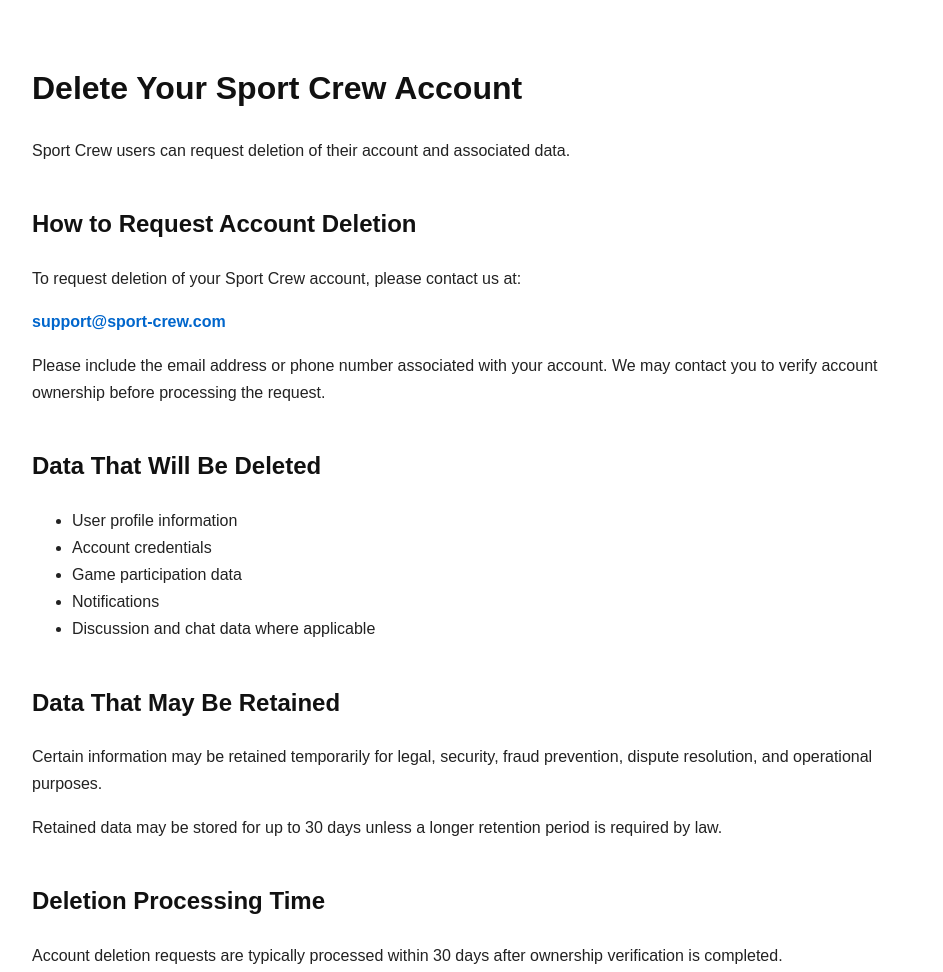
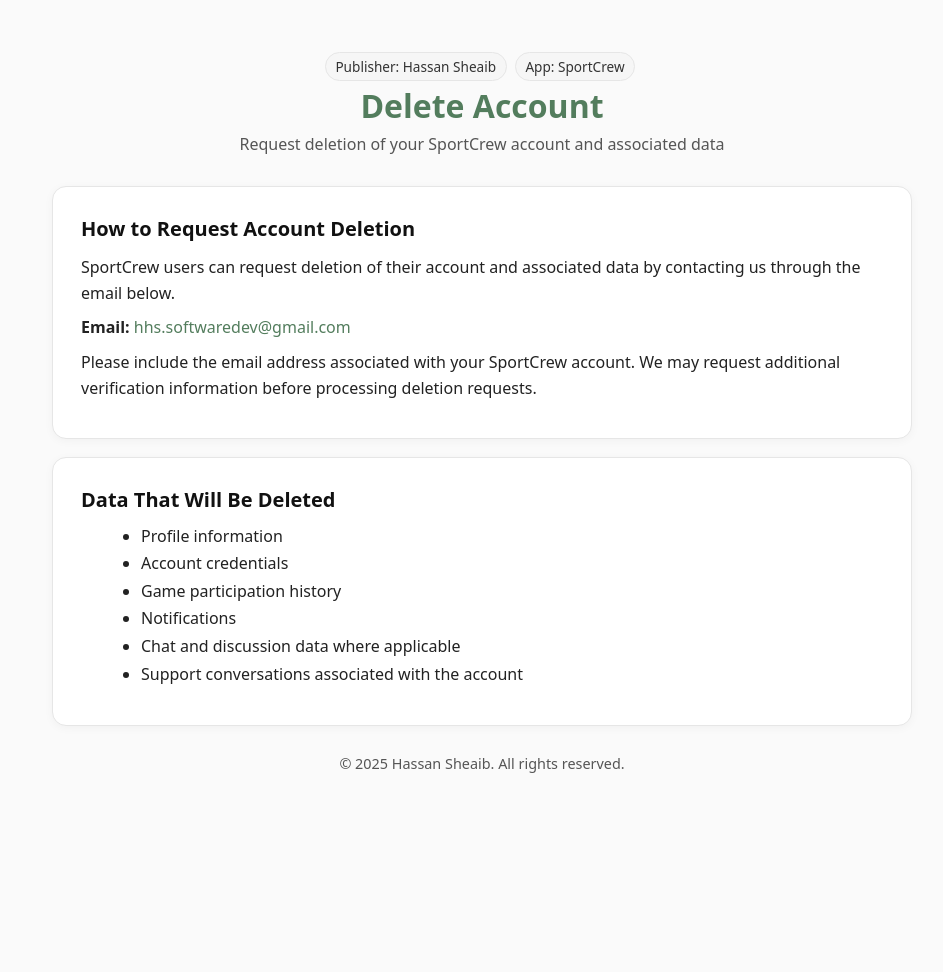
Before and after one commit to HassanSheaib/sportcrew-support, a plain HTML site: page delete-account.html in a window 1280 px wide. Shown: the whole page, without its empty margins (158-1101 px from the left). After the commit the page ends 821 px from the top, so only its background shows below. Drawn offline with Linux system fonts and the light colour scheme.

Commit message:
Enhance delete account page layout and styles
Updated the HTML structure and styles for the delete account page. Added meta description and improved styling for better readability.

```diff
--- a/delete-account.html
+++ b/delete-account.html
@@ -1,93 +1,174 @@
 <!DOCTYPE html>
 <html lang="en">
 <head>
-    <meta charset="UTF-8" />
-    <meta name="viewport" content="width=device-width, initial-scale=1.0" />
-    <title>Sport Crew - Delete Account</title>
+  <meta charset="utf-8" />
+  <meta name="viewport" content="width=device-width, initial-scale=1" />
+  <title>SportCrew – Delete Account</title>
+  <meta name="description" content="Account deletion instructions for SportCrew." />
 
   <style>
-        body {
-            font-family: Arial, sans-serif;
-            max-width: 900px;
-            margin: auto;
-            padding: 40px 20px;
-            line-height: 1.7;
-            color: #222;
+    :root{
+      --brand:#537D5D;
+      --text:#222;
+      --muted:#555;
+      --bg:#fafafa;
+      --card:#fff;
+      --border:#e6e6e6;
     }
 
-        h1, h2 {
-            color: #111;
+    *{
+      box-sizing:border-box
     }
 
-        .email {
-            font-weight: bold;
-            color: #0066cc;
+    body{
+      margin:0;
+      font-family:system-ui,-apple-system,Segoe UI,Roboto,Helvetica,Arial,sans-serif;
+      color:var(--text);
+      background:var(--bg);
     }
 
-        .section {
-            margin-top: 40px;
+    .wrap{
+      max-width:900px;
+      margin:0 auto;
+      padding:48px 20px;
+    }
+
+    header{
+      text-align:center;
+      margin-bottom:28px;
+    }
+
+    h1{
+      font-size:2rem;
+      margin:.2rem 0 0 0;
+      color:var(--brand)
+    }
+
+    .sub{
+      color:var(--muted);
+      margin:.25rem 0 0 0
+    }
+
+    .card{
+      background:var(--card);
+      border:1px solid var(--border);
+      border-radius:14px;
+      padding:28px;
+      margin:18px 0;
+      box-shadow:0 2px 10px rgba(0,0,0,.04);
+    }
+
+    h2{
+      font-size:1.25rem;
+      margin:0 0 .75rem 0;
+      color:#111
+    }
+
+    p{
+      line-height:1.65;
+      margin:.5rem 0
+    }
+
+    ul{
+      margin:.4rem 0 .8rem 1.25rem
+    }
+
+    li{
+      margin:.35rem 0
+    }
+
+    a{
+      color:var(--brand);
+      text-decoration:none
+    }
+
+    a:hover{
+      text-decoration:underline
+    }
+
+    .muted{
+      color:var(--muted)
+    }
+
+    footer{
+      margin-top:28px;
+      text-align:center;
+      color:var(--muted);
+      font-size:.9rem
+    }
+
+    .badge{
+      display:inline-block;
+      padding:.25rem .6rem;
+      border:1px solid var(--border);
+      border-radius:999px;
+      background:#f6f6f6;
+      font-size:.85rem;
+      color:#333;
+      margin:.25rem .25rem 0 0;
+    }
+
+    @media (max-width:640px){
+      .card{
+        padding:20px
+      }
     }
   </style>
 </head>
+
 <body>
+  <div class="wrap">
 
-    <h1>Delete Your Sport Crew Account</h1>
+    <header>
+      <div class="badge">Publisher: Hassan Sheaib</div>
+      <div class="badge">App: SportCrew</div>
 
-    <p>
-        Sport Crew users can request deletion of their account and associated data.
+      <h1>Delete Account</h1>
+
+      <p class="sub">
+        Request deletion of your SportCrew account and associated data
       </p>
+    </header>
 
-    <div class="section">
+    <section class="card">
       <h2>How to Request Account Deletion</h2>
 
       <p>
-            To request deletion of your Sport Crew account, please contact us at:
-        </p>
-
-        <p class="email">
-            support@sport-crew.com
+        SportCrew users can request deletion of their account and associated data
+        by contacting us through the email below.
       </p>
 
       <p>
-            Please include the email address or phone number associated with your account.
-            We may contact you to verify account ownership before processing the request.
+        <strong>Email:</strong>
+        <a href="mailto:hhs.softwaredev@gmail.com">
+          hhs.softwaredev@gmail.com
+        </a>
       </p>
-    </div>
 
-    <div class="section">
+      <p>
+        Please include the email address associated with your
+        SportCrew account. We may request additional verification information
+        before processing deletion requests.
+      </p>
+    </section>
+
+    <section class="card">
       <h2>Data That Will Be Deleted</h2>
 
       <ul>
-            <li>User profile information</li>
+        <li>Profile information</li>
         <li>Account credentials</li>
-            <li>Game participation data</li>
+        <li>Game participation history</li>
         <li>Notifications</li>
-            <li>Discussion and chat data where applicable</li>
+        <li>Chat and discussion data where applicable</li>
+        <li>Support conversations associated with the account</li>
       </ul>
+    </section>
+
+    <footer>
+      © 2025 Hassan Sheaib. All rights reserved.
+    </footer>
+
   </div>
-
-    <div class="section">
-        <h2>Data That May Be Retained</h2>
-
-        <p>
-            Certain information may be retained temporarily for legal, security,
-            fraud prevention, dispute resolution, and operational purposes.
-        </p>
-
-        <p>
-            Retained data may be stored for up to 30 days unless a longer
-            retention period is required by law.
-        </p>
-    </div>
-
-    <div class="section">
-        <h2>Deletion Processing Time</h2>
-
-        <p>
-            Account deletion requests are typically processed within 30 days
-            after ownership verification is completed.
-        </p>
-    </div>
-
 </body>
 </html>
```
Lines whose indentation alone changed are shown as unchanged.
